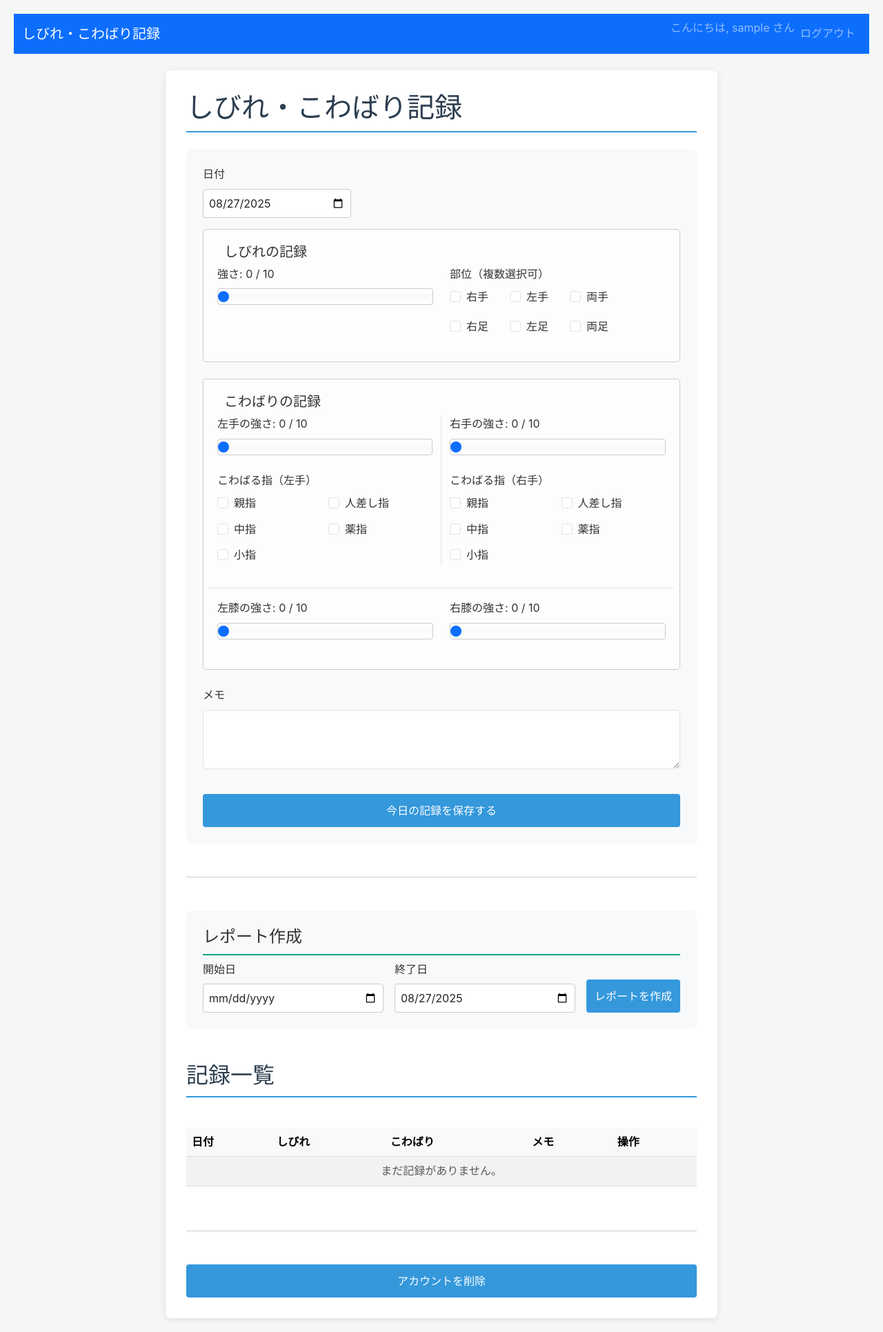
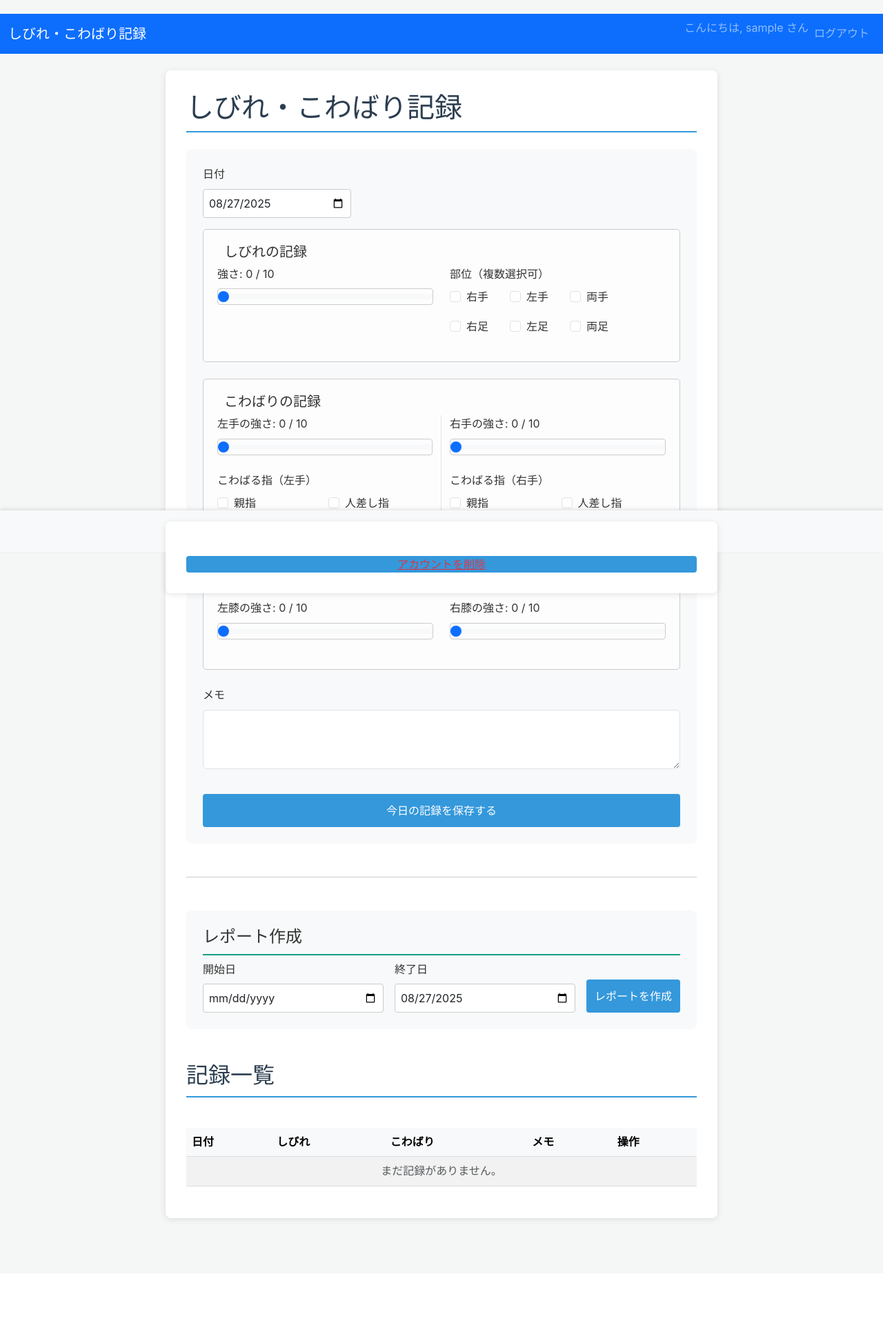
Before and after one commit to fore1f/kiroku-app, a Flask app: page / in a window 1280 px wide. Shown: the whole page at 69% size. After the commit the page ends 1775 px from the top, so only its background shows below. Run offline with Flask 3, Linux system fonts and the light colour scheme; the visitor is signed in with stand-in values (Sample User, id 1); data that the repository does not hold is empty.

Commit message:
Move account deletion button to footer

```diff
--- a/static/style.css
+++ b/static/style.css
@@ -4,7 +4,8 @@ body {
     background-color: #f4f7f6;
     color: #333;
     margin: 0;
-    padding: 20px;
+    padding-top: 20px; /* Adjust for fixed navbar if needed */
+    padding-bottom: 80px; /* Space for fixed footer */
 }
 
 .container {
@@ -212,6 +213,17 @@ tbody tr:hover {
     background-color: #117a65;
 }
 
+.footer {
+    position: fixed;
+    bottom: 0;
+    width: 100%;
+    height: 60px;
+    line-height: 60px;
+    background-color: #f5f5f5;
+    box-shadow: 0 -2px 5px rgba(0,0,0,0.1);
+    z-index: 1000;
+}
+
 @media (max-width: 600px) {
     .container {
         padding: 15px;
--- a/templates/base.html
+++ b/templates/base.html
@@ -54,5 +54,12 @@
 
     <!-- Bootstrap JS -->
     <script src="https://cdn.jsdelivr.net/npm/bootstrap@5.3.0/dist/js/bootstrap.bundle.min.js"></script>
-</body>
+    <footer class="footer mt-auto py-3 bg-light">
+        <div class="container text-center">
+            <form action="{{ url_for('delete_account') }}" method="post" onsubmit="return confirm('本当にアカウントとすべての記録を削除しますか？この操作は元に戻せません。');" class="d-inline">
+                <button type="submit" class="btn btn-link text-danger p-0">アカウントを削除</button>
+            </form>
+        </div>
+    </footer>
+    </body>
 </html>
--- a/templates/index.html
+++ b/templates/index.html
@@ -194,11 +194,5 @@
         </table>
     </div>
 
-    <hr class="my-5">
 
-    <div class="text-center">
-        <form action="{{ url_for('delete_account') }}" method="post" onsubmit="return confirm('本当にアカウントとすべての記録を削除しますか？この操作は元に戻せません。');">
-            <button type="submit" class="btn btn-danger">アカウントを削除</button>
-        </form>
-    </div>
 {% endblock %}
```
